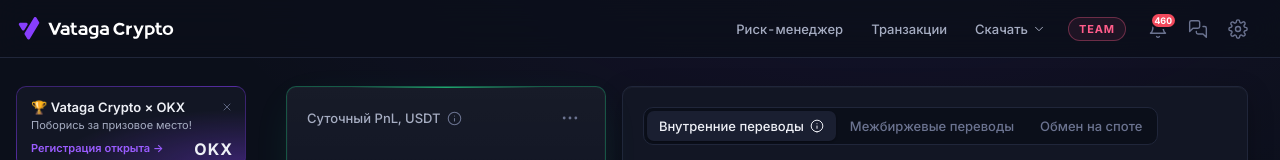
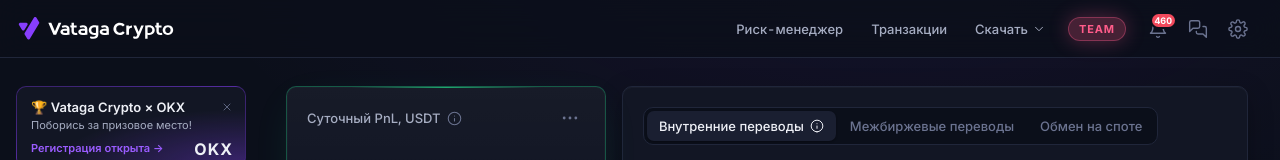
Before and after one commit to KonstantinLA87/vataga_redesign, a Vue app: page / in a window 1280 px wide. In both pictures the pointer is over the link "TEAM". Shown: the top 160 px of the page. Built offline with nearby package versions, Linux system fonts and the light colour scheme.

Commit message:
team btn

```diff
--- a/src/components/AppHeader.vue
+++ b/src/components/AppHeader.vue
@@ -174,6 +174,12 @@ onUnmounted(() => {
     border: 1px solid rgba(255, 92, 138, 0.35);
     border-radius: var(--radius-pill);
     background: var(--team-bg);
+    transition: 0.15s;
+
+    &:hover {
+      background: var(--team-bg-hover);
+      box-shadow: 0px 0px 20px rgba(255, 92, 138, 0.302);
+    }
 }
 .icon-btn {
     position: relative;
--- a/src/styles/variables.css
+++ b/src/styles/variables.css
@@ -41,6 +41,7 @@
     --badge-long-bg: var(--success-soft);
     --badge-short-bg: var(--danger-soft);
     --team-bg: rgba(255, 92, 138, 0.08);
+    --team-bg-hover: rgba(255, 92, 138, 0.245);
 
     --brand-team: #ff5c8a;
     --brand-logo: #873efe;
```
